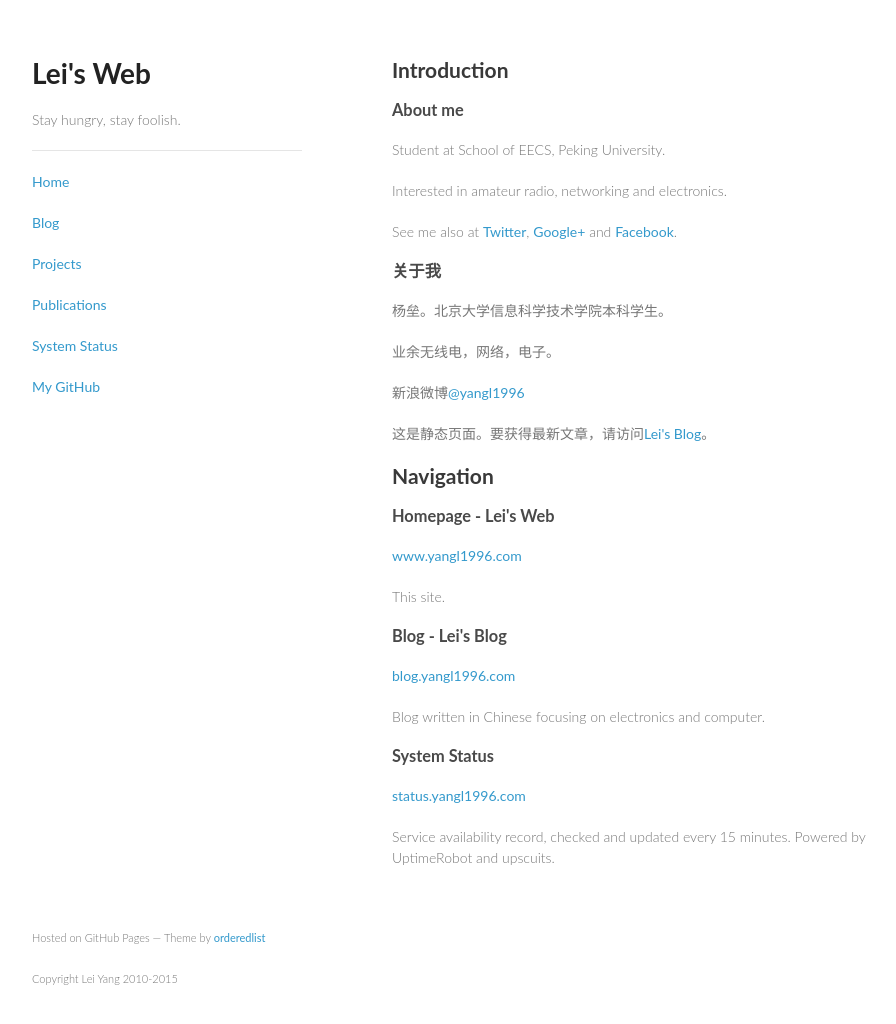
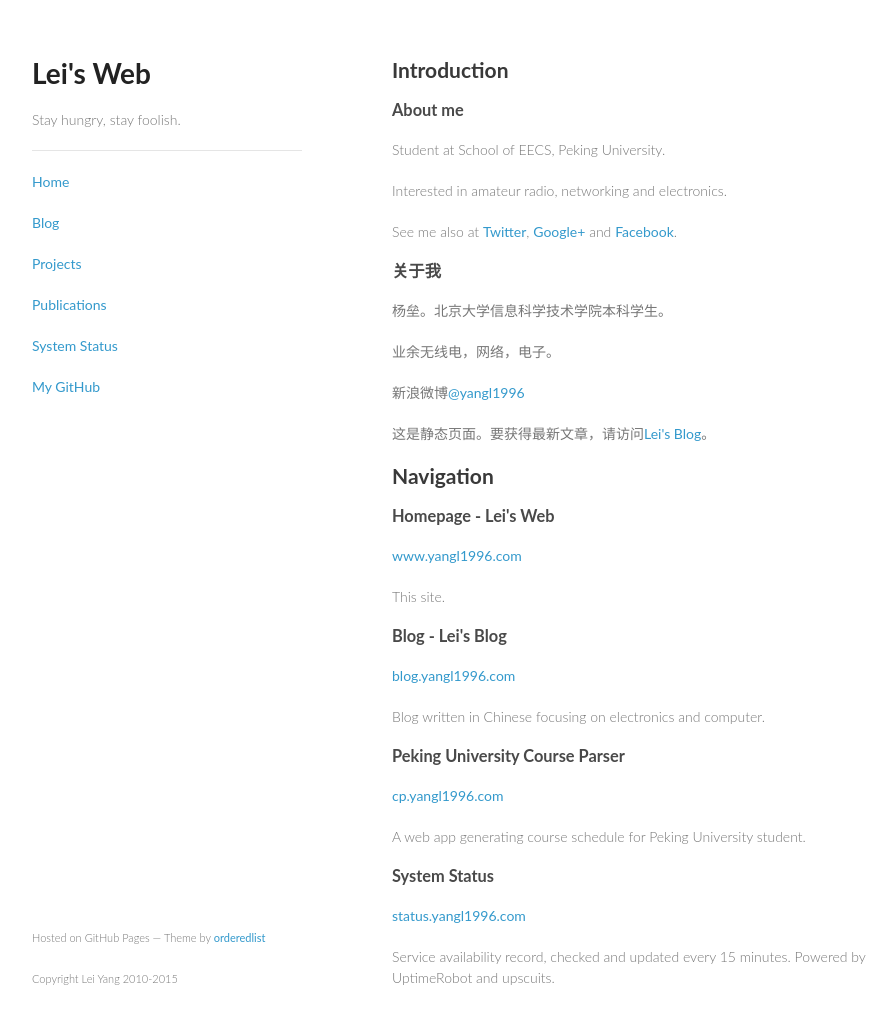
Before and after one commit to yangl1996/homepage, a Jekyll site: the page built from index.html, in a window 1280 px wide and 1058 px high. Shown: the top 1024 px of the window, without its empty margins (178-1074 px from the left). Built offline with Jekyll 4.4.1, drawn with Linux system fonts in a browser that asks for light colours; some web fonts are replaced; comment, search, counter and statistics services are not loaded.

Commit message:
Update index.html

```diff
--- a/index.html
+++ b/index.html
@@ -29,6 +29,9 @@ title: Lei’s Web | Stay hungry, stay foolish.
   <h3>Blog - Lei's Blog</h3>
     <h4><a href = "http://blog.yangl1996.com">blog.yangl1996.com</a></h4>
       <p>Blog written in Chinese focusing on electronics and computer.</p>
+  <h3>Peking University Course Parser</h3>
+    <h4><a href = "http://cp.yangl1996.com">cp.yangl1996.com</a></h4>
+      <p>A web app generating course schedule for Peking University student.</p>
   <h3>System Status</h3>
     <h4><a href = "http://status.yangl1996.com">status.yangl1996.com</a></h4>
       <p>Service availability record, checked and updated every 15 minutes. Powered by UptimeRobot and upscuits.</p>
```
